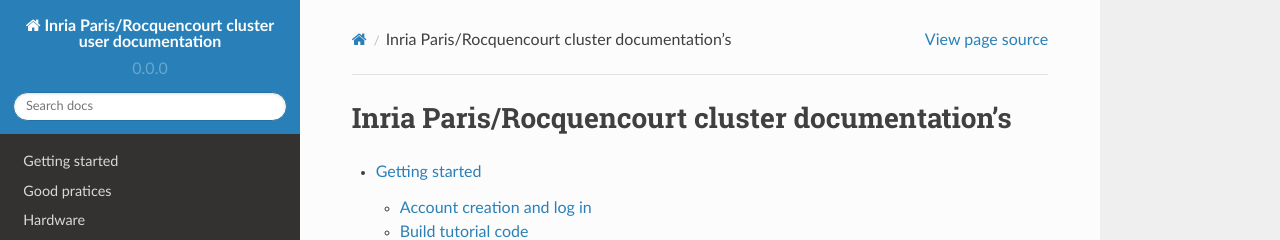
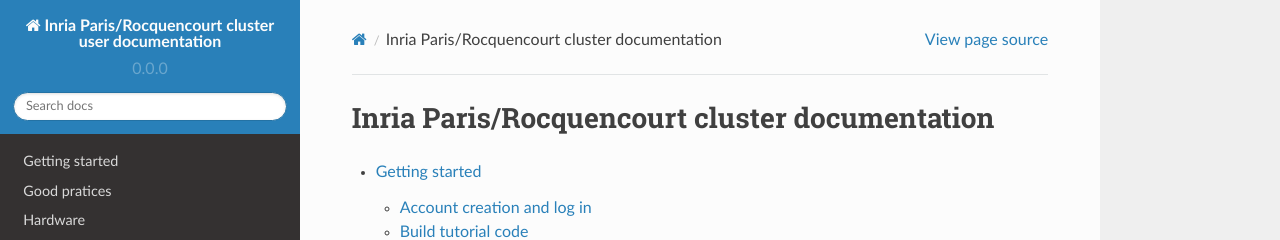
Before and after one commit to abertout/rioc, a Sphinx documentation site: the page built from doc/index.rst, in a window 1280 px wide. Shown: the top 240 px of the page. Built offline with Sphinx 7.4.7 and the Read the Docs theme 2.0.0, drawn with Linux system fonts in a browser that asks for light colours.

Commit message:
Remove 's from the title

```diff
--- a/doc/index.rst
+++ b/doc/index.rst
@@ -3,7 +3,7 @@
    You can adapt this file completely to your liking, but it should at least
    contain the root `toctree` directive.
 
-Inria Paris/Rocquencourt cluster documentation's
+Inria Paris/Rocquencourt cluster documentation
 ===============================================================================
 
 .. toctree::
```
